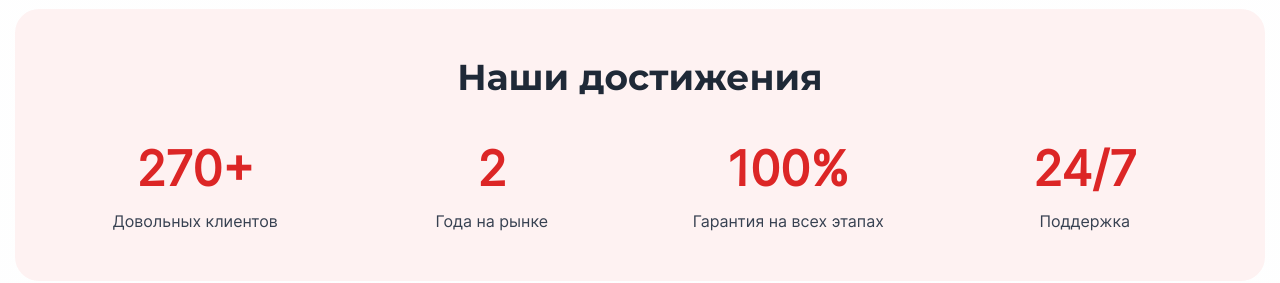
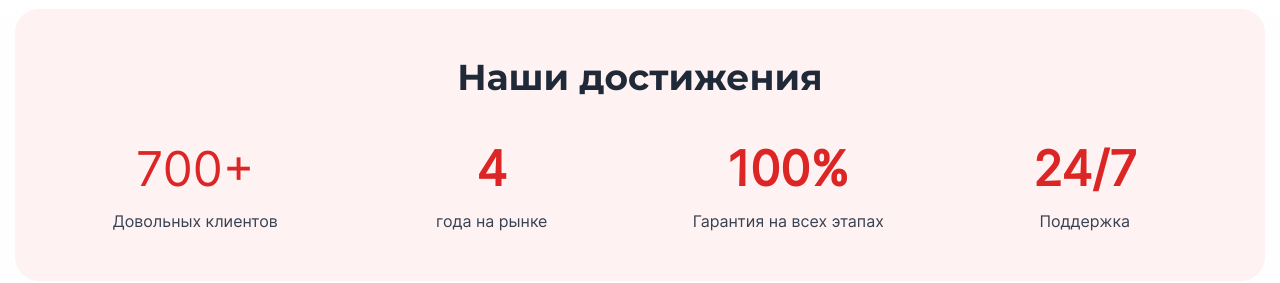
Before and after one commit to Father1993/AsiaMotors, a Next.js app: page /about in a window 1280 px wide. Shown: the part 940-1223 px from the top of the page. Built offline with nearby package versions, Linux system fonts and the light colour scheme.

Commit message:
Unify client counters and calculate company experience from 2022

```diff
--- a/app/(site)/about/page.tsx
+++ b/app/(site)/about/page.tsx
@@ -1,3 +1,7 @@
+import { companyExperience } from '@/shared/constants/company'
+
+export const dynamic = 'force-dynamic'
+
 import { Metadata } from 'next'
 import AboutPages from '@/components/templates/AboutPage/AboutPage'
 
@@ -23,5 +27,5 @@ export const metadata: Metadata = {
 }
 
 export default function AboutPage() {
-    return <AboutPages />
+    return <AboutPages experience={companyExperience()} />
 }
--- a/components/features/Benefits/Benefits.tsx
+++ b/components/features/Benefits/Benefits.tsx
@@ -1,7 +1,9 @@
+import { COMPANY_CLIENTS, companyExperience } from '@/shared/constants/company'
 import AnimatedCounter from '@/components/ui/AnimatedCounter/AnimatedCounter'
 import { BENEFITS } from '@/shared/constants/benefits'
 
 const Benefits = () => {
+    const experience = companyExperience()
     return (
         <section
             className="py-20 bg-gradient-to-b from-white to-gray-50 "
@@ -13,7 +15,7 @@ const Benefits = () => {
                         Почему выбирают AsiaMotors
                     </h2>
                     <p className="text-lg text-gray-600">
-                        Более 700 довольных клиентов доверили нам покупку
+                        Более {COMPANY_CLIENTS} довольных клиентов доверили нам покупку
                         автомобиля из Китая
                     </p>
                 </div>
@@ -46,9 +48,7 @@ const Benefits = () => {
                         <div className="text-center border-b sm:border-b-0 sm:border-r border-gray-200 pb-4 sm:pb-0">
                             <div className="text-4xl font-bold text-red-600">
                                 <AnimatedCounter
-                                    startValue={700}
-                                    maxValue={750}
-                                    interval={10000}
+                                    value={COMPANY_CLIENTS}
                                     className="text-4xl font-bold"
                                 />
                             </div>
@@ -58,10 +58,10 @@ const Benefits = () => {
                         </div>
                         <div className="text-center border-b sm:border-b-0 sm:border-r border-gray-200 pb-4 sm:pb-0">
                             <div className="text-4xl font-bold text-red-600">
-                                3+
+                                {experience.years}
                             </div>
                             <div className="text-sm text-gray-600">
-                                Года на рынке
+                                {experience.label}
                             </div>
                         </div>
                         <div className="text-center">
--- a/components/features/SmartSearch/SmartSearch.tsx
+++ b/components/features/SmartSearch/SmartSearch.tsx
@@ -96,7 +96,7 @@ const SmartSearch = () => {
                             onClick={handleGoCatalog}
                             className="px-4 py-2 bg-gray-100 hover:bg-gray-200 rounded-full text-sm font-medium text-gray-700 transition-colors"
                         >
-                            Новинки 2024
+                            Новинки 2026
                         </button>
                         <button
                             onClick={handleGoCatalog}
--- a/components/layout/Footer/Footer.tsx
+++ b/components/layout/Footer/Footer.tsx
@@ -342,7 +342,7 @@ const Footer = () => {
                                     </span>
                                 </div>
                                 <div className="flex items-center justify-center md:justify-end text-gray-400">
-                                    <span>Работаем с 2022 года</span>
+                                    <span>Работаем с января 2022 года</span>
                                 </div>
                             </div>
                         </div>
--- a/components/templates/AboutPage/AboutPage.tsx
+++ b/components/templates/AboutPage/AboutPage.tsx
@@ -1,5 +1,6 @@
 'use client'
 
+import type { CompanyExperience } from '@/shared/constants/company'
 import { motion } from 'framer-motion'
 import TestimonialsBlock from './TestimonialsBlock'
 import Questions from './Questions'
@@ -16,7 +17,7 @@ import { ABOUT_BREADCRUMBS } from '@/shared/constants/breadcrumbs'
 import FAQAbout from '@/components/features/Faq/FAQAbout'
 import CompanyCard from '@/components/common/CompanyCard/CompanyCard'
 
-const AboutPage = () => {
+const AboutPage = ({ experience }: { experience: CompanyExperience }) => {
     return (
         <motion.div
             initial={{ opacity: 0 }}
@@ -27,7 +28,7 @@ const AboutPage = () => {
             <div className="container mx-auto px-4 py-16">
                 <Breadcrumbs items={ABOUT_BREADCRUMBS} />
                 <HeroBlock />
-                <Statistics />
+                <Statistics experience={experience} />
                 <Team />
                 <CompanyCard />
                 <AdvantagesBlock />
--- a/components/templates/AboutPage/Statistics.tsx
+++ b/components/templates/AboutPage/Statistics.tsx
@@ -1,4 +1,6 @@
-const Statistics = () => {
+import AnimatedCounter from '@/components/ui/AnimatedCounter/AnimatedCounter'
+import { COMPANY_CLIENTS, type CompanyExperience } from '@/shared/constants/company'
+const Statistics = ({ experience }: { experience: CompanyExperience }) => {
     return (
         <section className="bg-red-50 rounded-3xl p-12 text-center mb-16">
             <h2 className="text-4xl font-bold mb-12 text-gray-800">
@@ -6,8 +8,8 @@ const Statistics = () => {
             </h2>
             <div className="grid md:grid-cols-4 gap-8">
                 {[
-                    { value: '270+', label: 'Довольных клиентов' },
-                    { value: '2', label: 'Года на рынке' },
+                    { value: <AnimatedCounter value={COMPANY_CLIENTS} />, label: 'Довольных клиентов' },
+                    { value: experience.years, label: experience.label },
                     { value: '100%', label: 'Гарантия на всех этапах' },
                     { value: '24/7', label: 'Поддержка' },
                 ].map((stat, index) => (
--- a/components/ui/AnimatedCounter/AnimatedCounter.tsx
+++ b/components/ui/AnimatedCounter/AnimatedCounter.tsx
@@ -1,63 +1,28 @@
 'use client'
 import { useState, useEffect, useRef } from 'react'
-import { motion, useInView, animate } from 'framer-motion'
+import { useInView, useReducedMotion, animate } from 'framer-motion'
 import { AnimatedCounterProps } from '@/shared/types/common'
 
-const AnimatedCounter = ({
-    startValue,
-    maxValue,
-    interval = 10000,
-    className = '',
-}: AnimatedCounterProps) => {
-    const [displayValue, setDisplayValue] = useState(0)
-    const elementRef = useRef(null)
-    const isInView = useInView(elementRef, {
-        once: true,
-        margin: '0px 0px -100px 0px', // Запускает анимацию когда элемент на 100px выше нижнего края экрана
-    })
-    const animationStarted = useRef(false)
+const AnimatedCounter = ({ value, duration = 4, className = '' }: AnimatedCounterProps) => {
+    const [displayValue, setDisplayValue] = useState(value)
+    const elementRef = useRef<HTMLSpanElement>(null)
+    const isInView = useInView(elementRef, { once: true })
+    const reducedMotion = useReducedMotion()
 
     useEffect(() => {
-        if (isInView && !animationStarted.current) {
-            animationStarted.current = true
-
-            animate(0, startValue, {
-                duration: 2,
-                ease: [0.43, 0.13, 0.23, 0.96], // Улучшенная функция плавности
-                onUpdate: (latest) => {
-                    setDisplayValue(Math.floor(latest))
-                },
-                onComplete: () => {
-                    const timer = setInterval(() => {
-                        setDisplayValue((prev) => {
-                            if (prev >= maxValue) {
-                                clearInterval(timer)
-                                return prev
-                            }
-                            return prev + 1
-                        })
-                    }, interval)
-
-                    return () => clearInterval(timer)
-                },
-            })
-        }
-    }, [isInView, startValue, maxValue, interval])
+        if (!isInView || reducedMotion !== false) return
+        const animation = animate(0, value, {
+            duration, ease: 'easeOut',
+            onUpdate: (latest) => setDisplayValue(Math.floor(latest)),
+        })
+        return () => animation.stop()
+    }, [isInView, value, duration, reducedMotion])
 
     return (
-        <motion.span
-            ref={elementRef}
-            className={className}
-            initial={{ opacity: 0, y: 20 }}
-            animate={{ opacity: 1, y: 0 }}
-            transition={{
-                duration: 1,
-                ease: 'easeOut',
-            }}
-        >
-            {displayValue}+
-        </motion.span>
+        <span ref={elementRef} className={className}>
+            <span className="sr-only">{value}+</span>
+            <span aria-hidden="true">{reducedMotion ? value : displayValue}+</span>
+        </span>
     )
 }
-
 export default AnimatedCounter
--- /dev/null
+++ b/shared/constants/company.ts
@@ -0,0 +1,15 @@
+export const COMPANY_CLIENTS = 700
+export const COMPANY_START_YEAR = 2022
+
+export function companyExperience(now = new Date()) {
+    const year = Number(new Intl.DateTimeFormat('en', {
+        timeZone: 'Asia/Vladivostok', year: 'numeric',
+    }).format(now))
+    const years = Math.max(0, year - COMPANY_START_YEAR)
+    const lastTwo = years % 100
+    const word = lastTwo >= 11 && lastTwo <= 14 ? 'лет'
+        : years % 10 === 1 ? 'год'
+        : years % 10 >= 2 && years % 10 <= 4 ? 'года' : 'лет'
+    return { years, label: `${word} на рынке` }
+}
+export type CompanyExperience = ReturnType<typeof companyExperience>
--- a/shared/types/common.ts
+++ b/shared/types/common.ts
@@ -18,9 +18,8 @@ export interface CookieAlertProps {
 }
 
 export interface AnimatedCounterProps {
-    startValue: number
-    maxValue: number
-    interval?: number
+    value: number
+    duration?: number
     className?: string
 }
 
```
